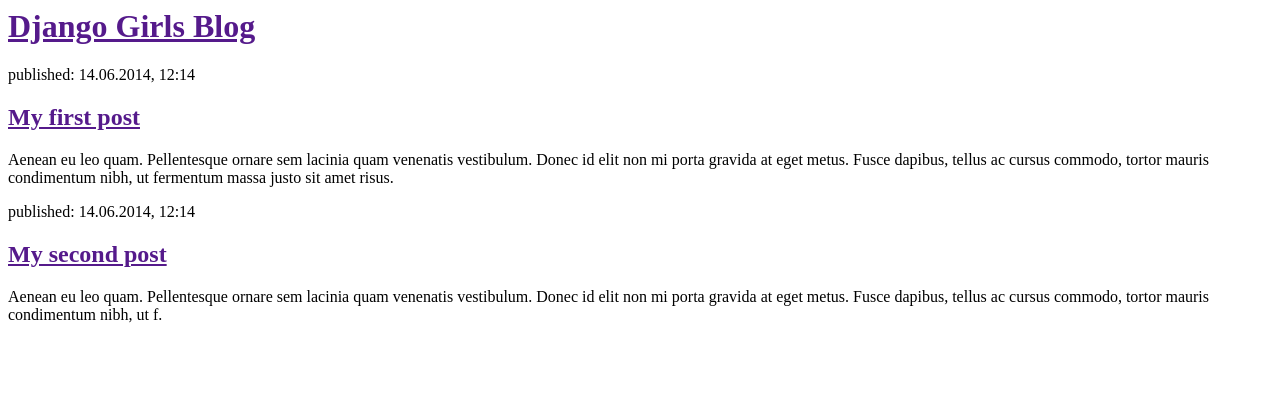
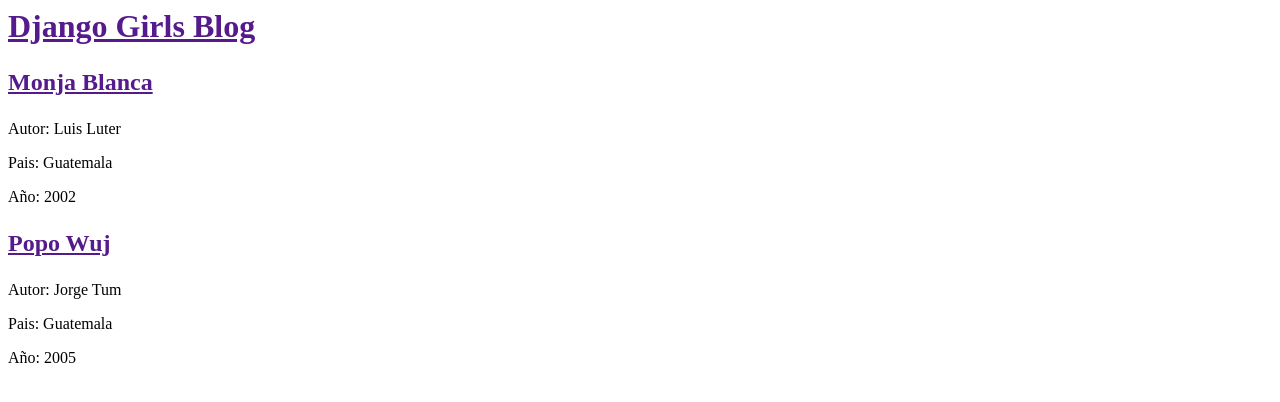
Before and after one commit to kevinmendez007/biblioteca, a Django app: page / in a window 1280 px wide. Shown: the top 402 px of the page. Run offline with Django 3.2, Linux system fonts and the light colour scheme; data comes from the database, SQL or seed files in the repository.

Commit message:
Se modifico el template para mostrar un listado de los libros ingresados en la base de datos

```diff
--- a/biblioteca/templates/biblioteca/libro_list.html
+++ b/biblioteca/templates/biblioteca/libro_list.html
@@ -7,16 +7,13 @@
                 <h1><a href="">Django Girls Blog</a></h1>
             </div>
 
-            <div>
-                <p>published: 14.06.2014, 12:14</p>
-                <h2><a href="">My first post</a></h2>
-                <p>Aenean eu leo quam. Pellentesque ornare sem lacinia quam venenatis vestibulum. Donec id elit non mi porta gravida at eget metus. Fusce dapibus, tellus ac cursus commodo, tortor mauris condimentum nibh, ut fermentum massa justo sit amet risus.</p>
-            </div>
-
-            <div>
-                <p>published: 14.06.2014, 12:14</p>
-                <h2><a href="">My second post</a></h2>
-                <p>Aenean eu leo quam. Pellentesque ornare sem lacinia quam venenatis vestibulum. Donec id elit non mi porta gravida at eget metus. Fusce dapibus, tellus ac cursus commodo, tortor mauris condimentum nibh, ut f.</p>
-            </div>
+            {% for lib in libros %}
+                <div>
+                    <h2><p><a href="">{{ lib.titulo }}</a></p></h2>
+                    <p>Autor: {{lib.autor}}</p>
+                    <p>Pais: {{lib.pais}}</p>
+                    <p>Año: {{lib.anio}}</p>
+                </div>
+            {% endfor %}
         </body>
     </html>
--- a/biblioteca/views.py
+++ b/biblioteca/views.py
@@ -1,4 +1,6 @@
 from django.shortcuts import render
+from .models import Libro
 
 def libro_list(request):
-    return render(request, 'biblioteca/libro_list.html', {})
+    libros = Libro.objects.all()
+    return render(request, 'biblioteca/libro_list.html', {'libros':libros})
```
